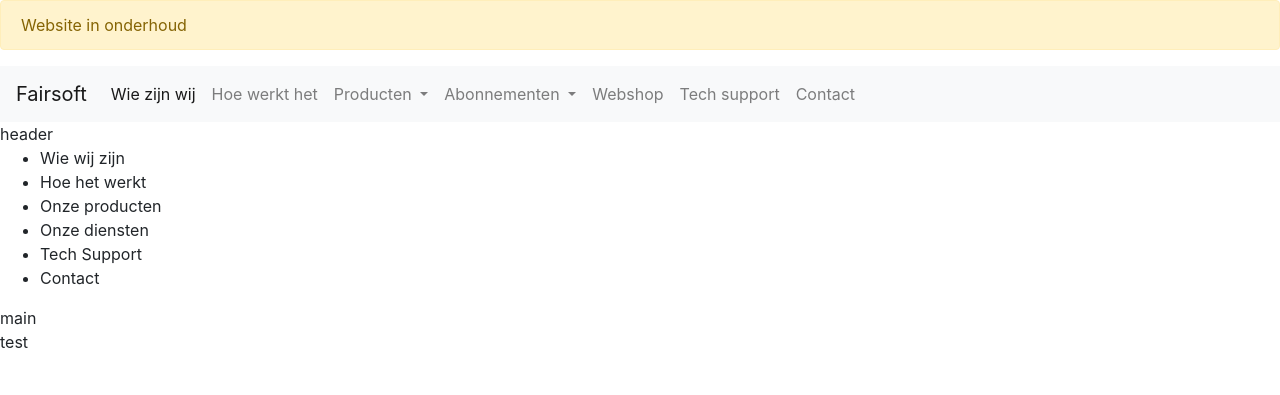
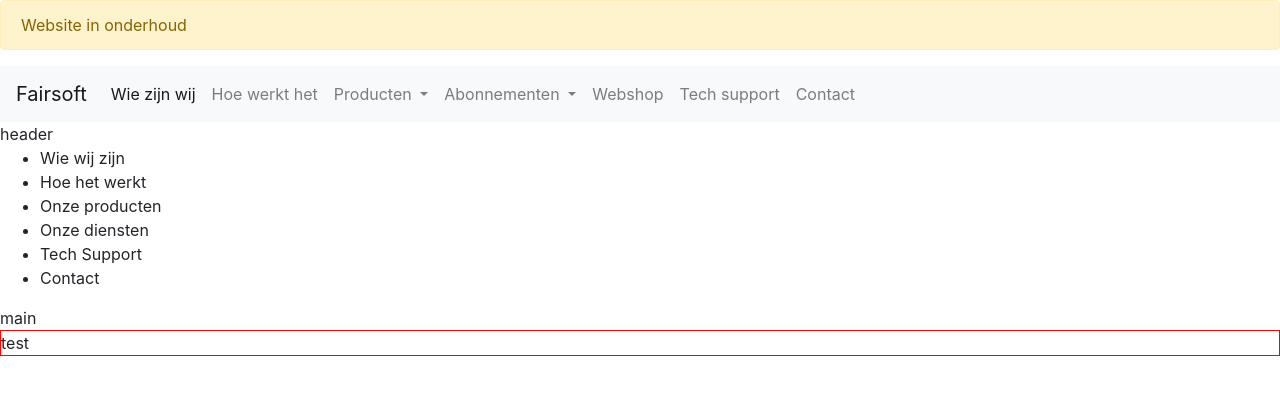
Before and after one commit to FairsoftGit/Website, a PHP site: page / in a window 1280 px wide. Shown: the top 395 px of the page. Run offline with PHP 8.4, Linux system fonts and the light colour scheme; some libraries are stand-ins or nearby versions.

Commit message:
border to footer

```diff
--- a/css/fairsoft-stylesheet.css
+++ b/css/fairsoft-stylesheet.css
@@ -1 +1,4 @@
 /* CSS Document */
+footer{
+	border: 1px solid red;
+}
```
